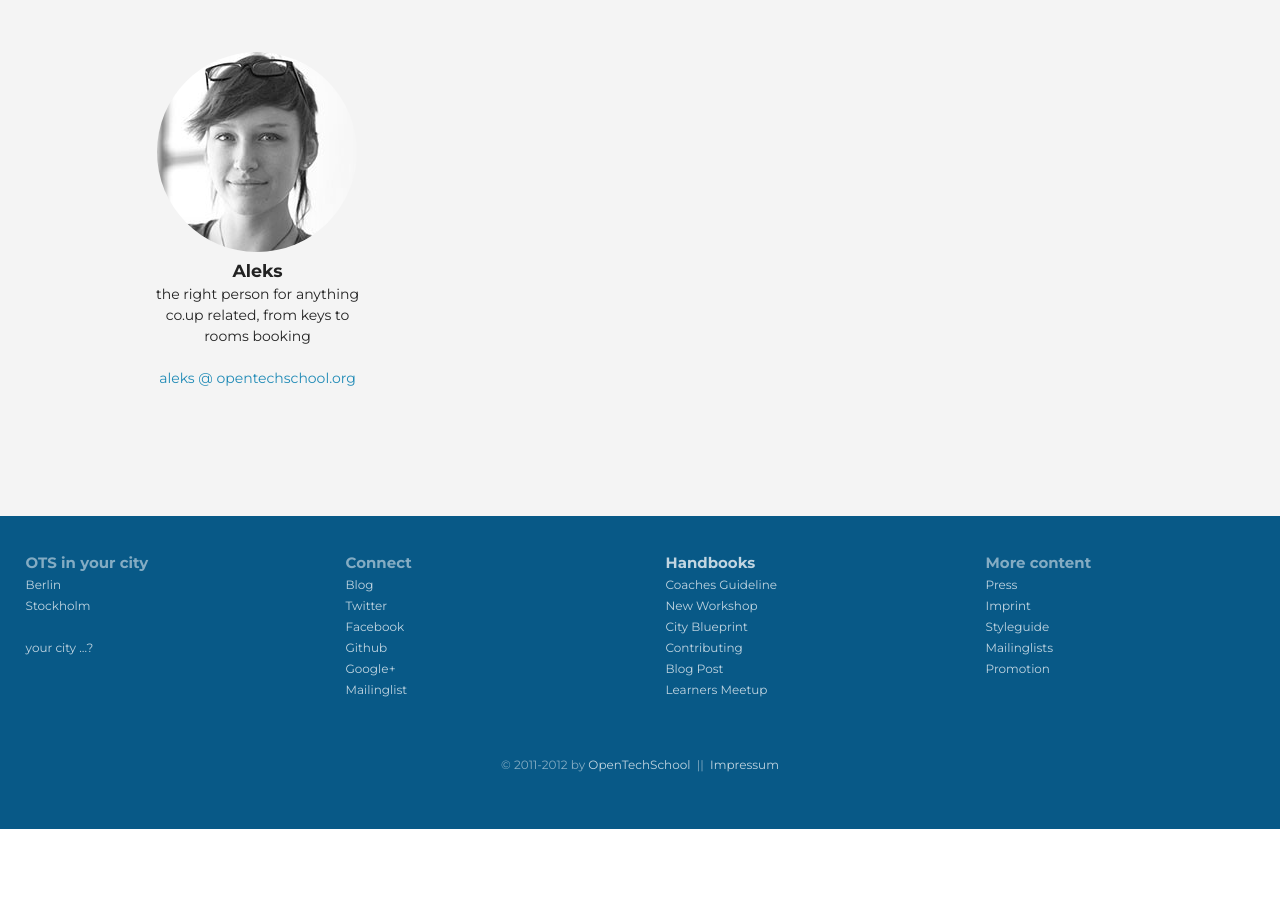
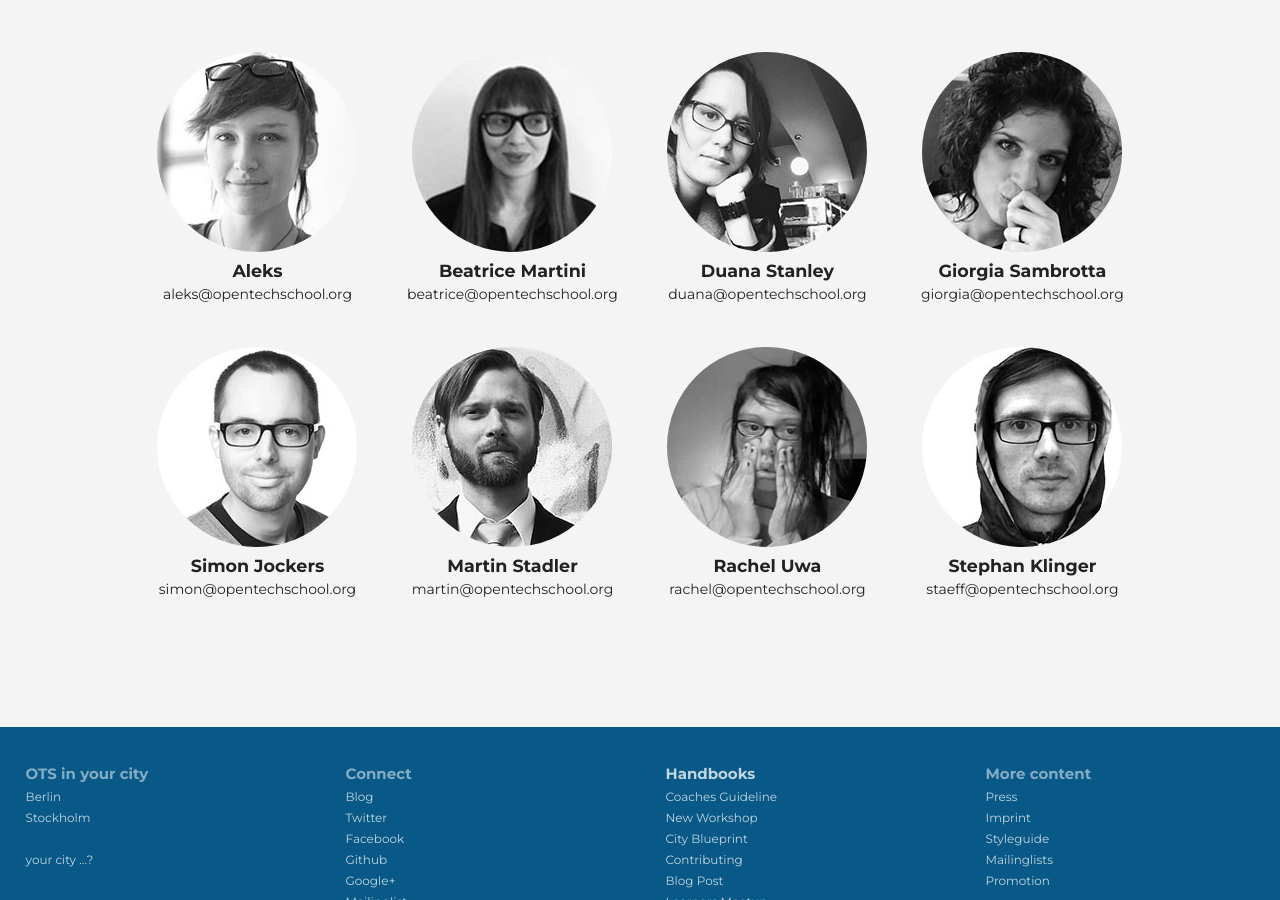
Before and after one commit to OpenTechSchool/www.opentechschool.org, a Jekyll site: the page built from berlin/index.md, in a window 1280 px wide and 900 px high, scrolled down 1175 px. Built offline with Jekyll 4.4.1, drawn with Linux system fonts in a browser that asks for light colours; nearby versions of some CDN libraries; before the commit the page ends 2004 px from its top, so only the background shows below that.

Commit message:
berlin team added

```diff
--- a/berlin/index.md
+++ b/berlin/index.md
@@ -11,14 +11,58 @@ about: "We are the very first OpenTechSchool local team – the early birds! The
 <ul class="float_list float_list_4 team_list">
 
   <li class="member">
-    <img src="/images/team/Aleks.jpg">
+    <img src="/images/team/Aleks.jpg" alt="test" title="test">
     <h3>Aleks</h3>
-    <p>the right person for anything co.up related, from keys to rooms booking</p>
-    <ul class="member_links">
-      <li>
-        <a href="mailto:aleks[at]opentechschool dot org">aleks @ opentechschool.org</a>
-      </li>
-    </ul>
+    <p>aleks@opentechschool.org</p>
+  </li>
+
+  <li class="member">
+    <img src="/images/team/Beatrice.jpg">
+    <h3>Beatrice Martini</h3>
+    <p>beatrice@opentechschool.org</p>
+  </li>
+
+
+  <li class="member">
+    <img src="/images/team/Duana.jpg">
+    <h3>Duana Stanley</h3>
+    <p>duana@opentechschool.org</p>
+  </li>
+
+
+  <li class="member">
+    <img src="/images/team/Giorgia.jpg">
+    <h3>Giorgia Sambrotta</h3>
+    <p>giorgia@opentechschool.org</p>
+  </li>
+
+
+  <li class="member">
+    <img src="/images/team/Simon.jpg">
+    <h3>Simon Jockers</h3>
+    <p>simon@opentechschool.org</p>
+  </li>
+
+
+
+  <li class="member">
+    <img src="/images/team/Martin.jpg">
+    <h3>Martin Stadler</h3>
+    <p>martin@opentechschool.org</p>
+  </li>
+
+
+  <li class="member">
+    <img src="/images/team/Rachel.jpg">
+    <h3>Rachel Uwa</h3>
+    <p>rachel@opentechschool.org</p>
+  </li>
+
+
+  <li class="member">
+    <img src="/images/team/Stephan.jpg">
+    <h3>Stephan Klinger</h3>
+    <p>staeff@opentechschool.org</p>
   </li>
 
 </ul>
```
